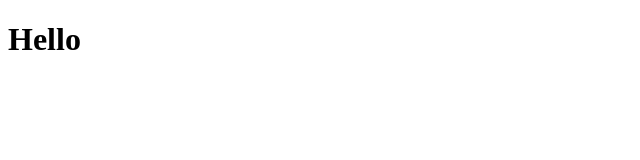
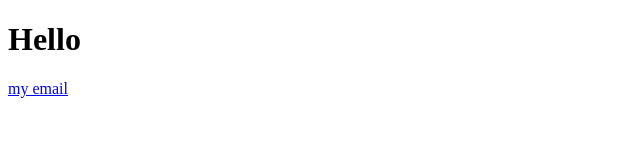
Before and after one commit to Maksym235/test, a plain HTML site: page index.html in a window 1280 px wide. Shown: the full height of the page, 0-640 px from the left. Drawn offline with Linux system fonts and the light colour scheme.

Commit message:
додає пошту

```diff
--- a/index.html
+++ b/index.html
@@ -8,5 +8,7 @@
 </head>
 <body>
     <h1>Hello</h1>
+
+    <a href="mailto:andriichukwork235@gmil.com"> my email</a>
 </body>
 </html>
```
